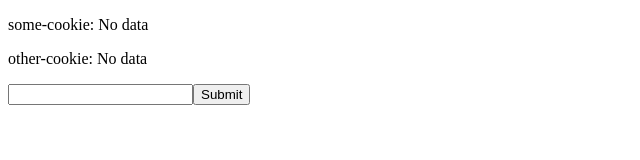
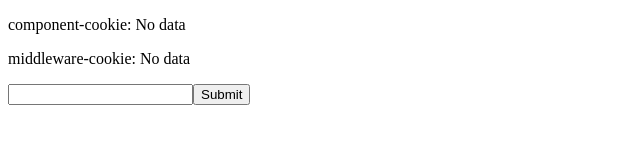
Before and after one commit to tom-sherman/nextjs-middleware-overwrites-response-cookie-bug, a Next.js app: page / in a window 1280 px wide. Shown: the top 160 px of the page, without its empty margins (0-640 px from the left). Built offline with nearby package versions, Linux system fonts and the light colour scheme; no server answers.

Commit message:
Update names

```diff
--- a/app/page.tsx
+++ b/app/page.tsx
@@ -2,16 +2,22 @@ import { cookies } from "next/headers";
 
 async function action(form: FormData) {
   "use server";
-  cookies().set("some-cookie", form.get("some-cookie") as string);
+  cookies().set("component-cookie", form.get("component-cookie") as string);
 }
 
 export default function Page() {
   return (
     <>
-      <p>some-cookie: {cookies().get("some-cookie")?.value || "No data"}</p>
-      <p>other-cookie: {cookies().get("other-cookie")?.value || "No data"}</p>
+      <p>
+        component-cookie:{" "}
+        {cookies().get("component-cookie")?.value || "No data"}
+      </p>
+      <p>
+        middleware-cookie:{" "}
+        {cookies().get("middleware-cookie")?.value || "No data"}
+      </p>
       <form action={action}>
-        <input name="some-cookie" />
+        <input name="component-cookie" />
         <button type="submit">Submit</button>
       </form>
     </>
--- a/middleware.ts
+++ b/middleware.ts
@@ -2,6 +2,6 @@ import { NextRequest, NextResponse } from "next/server";
 
 export function middleware(request: NextRequest) {
   const response = NextResponse.next();
-  response.cookies.set("other-cookie", Math.random().toString());
+  response.cookies.set("middleware-cookie", Math.random().toString());
   return response;
 }
```
